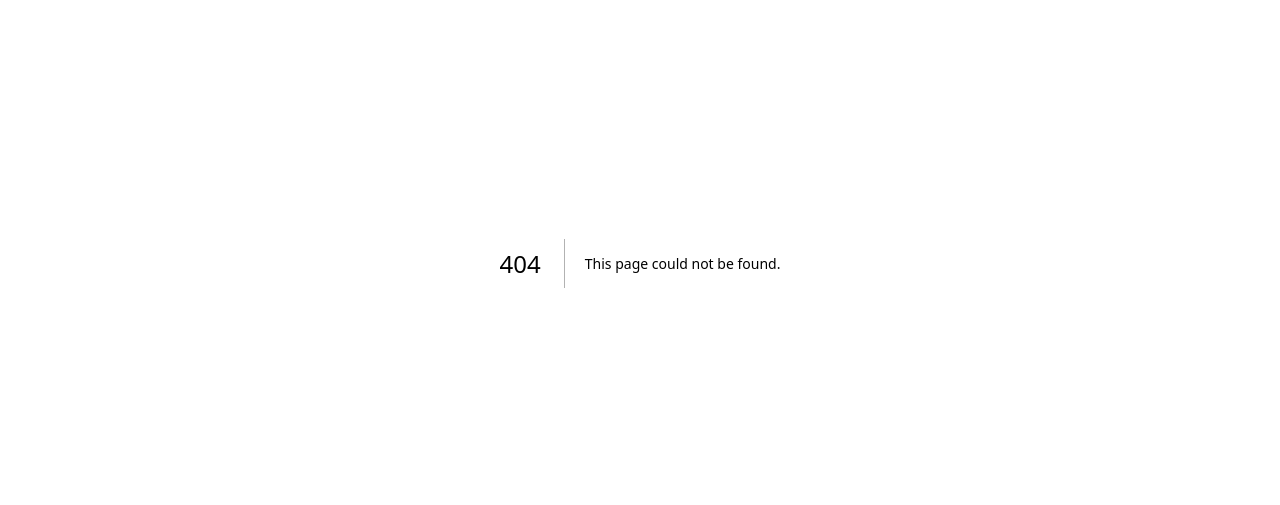
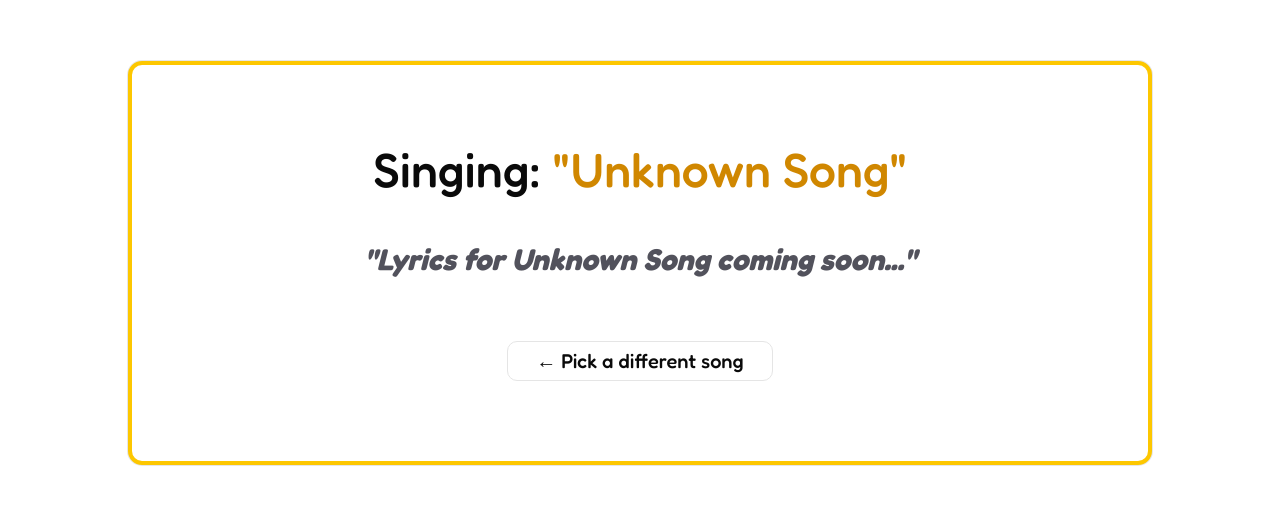
Before and after one commit to ehg2004/duck-Karaoke, a Next.js app in the folder frontend/: page /sing in a window 1280 px wide. Before the commit this address had no page. Shown: the part 137-642 px from the top of the page. Built offline with nearby package versions, Linux system fonts and the light colour scheme.

Commit message:
feat: add sing page

```diff
--- a/frontend/app/page.tsx
+++ b/frontend/app/page.tsx
@@ -1,6 +1,7 @@
 "use client";
 
 import { useState } from "react";
+import { useRouter } from "next/navigation";
 import { Card, CardHeader, CardTitle, CardDescription, CardContent } from "@/components/ui/card";
 import { Input } from "@/components/ui/input";
 import { Field, FieldLabel, FieldGroup } from "@/components/ui/field";
@@ -10,30 +11,28 @@ const Page = () => {
     const [song, setSong] = useState("");
     const [isLoading, setIsLoading] = useState(false);
 
+    const router = useRouter();
+
     async function onSubmit(e: any) {
-      console.log("Submitting form with song:", song);
+        e.preventDefault();
+        if (!song) { alert("Please enter a song name."); return; }
 
-        e.preventDefault();
-
-        if (!song) return;
-
-        setIsLoading(true); // Change button text to "Loading..."
+        setIsLoading(true);
 
         try {
-            // Send the POST request to FastAPI backend
             const response = await fetch("http://localhost:8000/api/karaoke/process", {
                 method: "POST",
                 headers: {
                     "Content-Type": "application/json",
                 },
-                // Package the URL into the exact JSON format your backend expects
                 body: JSON.stringify({ song: song }),
             });
 
             if (response.ok) {
                 const data = await response.json();
                 console.log("Success! Backend says:", data);
-                //alert("Sent to backend successfully!");
+
+                router.push(`/sing?song=${encodeURIComponent(song)}`);
             } else {
                 console.error("Backend returned an error.");
                 alert("Uh oh, something went wrong.");
@@ -42,10 +41,8 @@ const Page = () => {
             console.error("Network error:", error);
             alert("Could not connect to the backend. Is FastAPI running?");
         } finally {
-            setIsLoading(false); // Reset the button
+            setIsLoading(false);
         }
-
-        console.log("Form submitted!");
     }
 
     return (
@@ -64,11 +61,15 @@ const Page = () => {
                                 <FieldLabel className="text-xl">Song and Artist Name</FieldLabel>
                                 <div className="flex w-full items-center gap-2">
                                     <Input
-                                      className="flex-1 h-14 text-lg px-4"
+                                      className="flex-1 h-14 !text-xl px-4"
                                       value={song}
                                       onChange={(e) => setSong(e.target.value)}
+                                      placeholder="Ex: The Duck Song"
                                     />
-                                    <Button disabled={isLoading} className="bg-yellow-400 text-black hover:bg-yellow-500 h-14 text-lg px-8">
+                                    <Button
+                                        disabled={isLoading}
+                                        className="bg-yellow-400 text-black hover:bg-yellow-500 h-14 text-xl px-8"
+                                    >
                                         {isLoading ? "Loading..." : "Play"}
                                     </Button>
                                 </div>
--- /dev/null
+++ b/frontend/app/sing/page.tsx
@@ -0,0 +1,53 @@
+"use client";
+
+import { Suspense } from "react";
+import { useSearchParams } from "next/navigation";
+import { Card, CardHeader, CardTitle, CardContent } from "@/components/ui/card";
+import { Button } from "@/components/ui/button";
+
+const SingContent = () => {
+    const searchParams = useSearchParams();
+
+    const songName = searchParams.get("song") || "Unknown Song";
+
+    return (
+        <Card className="w-full max-w-5xl p-20 border-4 border-yellow-400">
+            <CardHeader className="mb-8">
+                {/* 4. Display the song name dynamically! */}
+                <CardTitle className="text-5xl text-center">
+                    Singing: <span className="text-yellow-600">"{songName}"</span>
+                </CardTitle>
+            </CardHeader>
+
+            <CardContent>
+                <div className="flex flex-col items-center justify-center gap-8">
+
+                    <div className="text-3xl text-center font-bold italic text-zinc-600">
+                        "Lyrics for {songName} coming soon..."
+                    </div>
+
+                    <Button
+                        variant="outline"
+                        className="mt-8 h-10 text-xl px-7"
+                        onClick={() => window.location.href = "/"}
+                    >
+                        ← Pick a different song
+                    </Button>
+                </div>
+            </CardContent>
+        </Card>
+    );
+};
+
+// The main page component
+const SingPage = () => {
+    return (
+        <main className="flex min-h-screen flex-col items-center justify-center p-8">
+            <Suspense fallback={<div>Loading the stage...</div>}>
+                <SingContent />
+            </Suspense>
+        </main>
+    );
+}
+
+export default SingPage;
```
